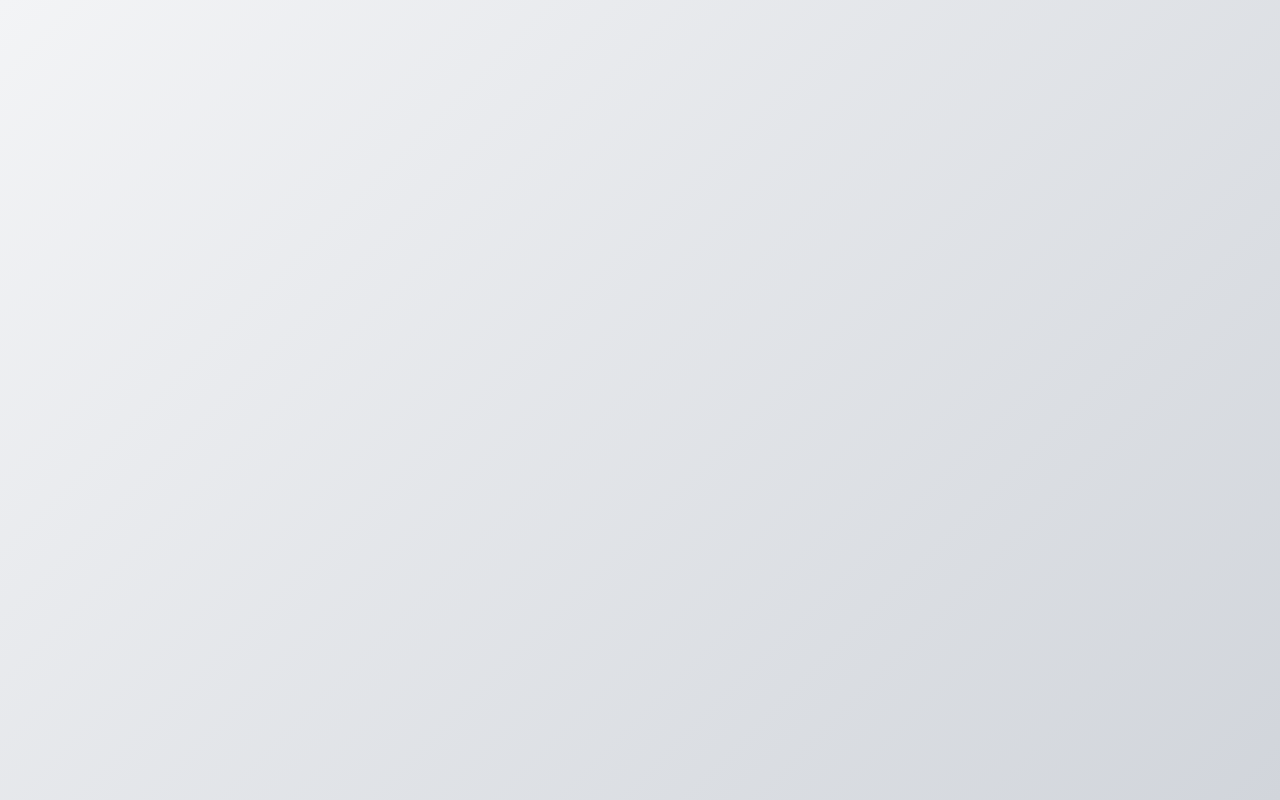
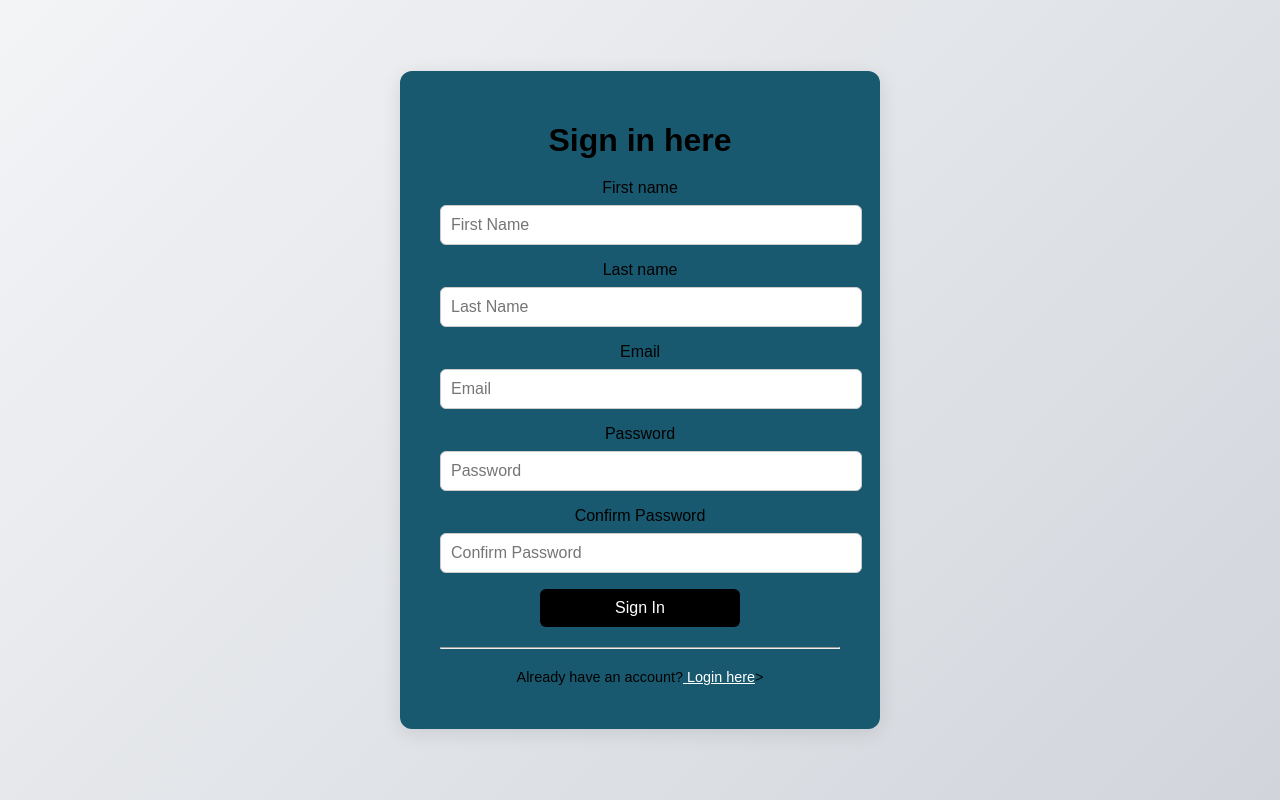
Before and after one commit to Hobist-social-app/frontend, a Vue app: page /signup in a window 1280 px wide. Before the commit this address had no page. Built offline with nearby package versions, Linux system fonts and the light colour scheme.

Commit message:
autentication fixes

```diff
--- a/src/api/authenticationApi.ts
+++ b/src/api/authenticationApi.ts
@@ -1,6 +1,6 @@
 import {URL} from '@/api/config'
 import {authenticationLoginRequestDto} from '@/dto/authenticationDto/AuthenticationLoginRequestDto'
-import {authenticationLoginResponseDto} from '@/dto/authenticationDto/AuthenticationLoginResponseDto'
+import {authenticationLoginResponseDto} from '@/dto/authenticationDto/authenticationResponseDto'
 
 export const authenticationApi ={
     login: async(payload: authenticationLoginRequestDto): Promise<authenticationLoginResponseDto> => {
--- a/src/design/style2.css
+++ b/src/design/style2.css
@@ -20,7 +20,7 @@ body {
 
     height: 100vh;
     width: 20%;
-    background-color: rgb(131, 0, 0);
+    background-color: rgb(25, 89, 111);
     color: black;
     border-right: 1px solid black;
     position: sticky;
--- a/src/dto/authenticationDto/authenticationLoginResponseDto.ts
+++ /dev/null
@@ -1,4 +0,0 @@
-
-export type AuthenticationLoginResponseDto=immutable<{
-    token:string
-}>
--- /dev/null
+++ b/src/dto/authenticationDto/authenticationResponseDto.ts
@@ -0,0 +1,5 @@
+
+export type AuthenticationResponseDto =immutable<{
+    id: string
+    token:string
+}>
--- /dev/null
+++ b/src/dto/authenticationDto/authenticationSignupRequestDto.ts
@@ -0,0 +1,9 @@
+import type {Immutable} from '@/types/immutable'
+
+export type AuthenticationSignupRequestDto=Immutable<{
+    name: string
+    surname: string
+    email: string
+    password:string
+    confirmPassword:string
+}>
--- a/src/pages/AuthenticationPage.vue
+++ b/src/pages/AuthenticationPage.vue
@@ -2,16 +2,16 @@
 import {ref} from 'vue'
 import {router} from '@/router'
 import type {AuthenticationLoginRequestDto} from '@/dto/authenticationDto/authenticationLoginRequestDto'
-import type {AuthenticationLoginResponseDto} from '@/dto/authenticationDto/authenticationLoginResponseDto'
-import {authenticationApi} from '@/api/authenticationApi'
 import {useAuthStore} from '@/stores/auth'
 
 const auth=useAuthStore()
 
-const user=ref<AuthenticationLoginRequestDto>({
+const user=ref<AuthenticationLoginRequestDto>({//M.G: ref is needed because types don't exist in runtime only compile time. so ref creates object that exist in runtime
   email:'',
   password:''
 })
+
+const errorMessage=ref('')
 
 async function handleSubmit(){
   try{
@@ -20,7 +20,10 @@ async function handleSubmit(){
   }
     catch (error){
       console.error('Error occurred: ',error.message);
-      const errorMessage=ref(error.message);
+      if(error.response?.status==403 || error.response?.status==401)
+        errorMessage.value="Incorrect email or password!"
+      else if(error.response?.status>= 500 && error.response?.status< 600)
+        errorMessage.value="Server error: "+error.response.data+ " please try again latter."
   }
 }
 
--- a/src/pages/HomePage.vue
+++ b/src/pages/HomePage.vue
@@ -1,5 +1,5 @@
 <script setup lang="ts">
-import Navbar from '@/components/shared/Navbar.vue'
+import Navbar from '@/components/Navbar.vue'
 import type {UserResponseDto as user} from "@/dto/userDto/userResponseDto";
 import type {PostResponseDto as post} from "@/dto/postDto/postResponseDto";
 
--- /dev/null
+++ b/src/pages/SignupPage.vue
@@ -0,0 +1,107 @@
+<script setup lang="ts">
+import {ref} from 'vue'
+import type {AuthenticationSignupRequestDto} from "@/dto/authenticationDto/authenticationSignupRequestDto";
+import {useAuthStore} from "@/stores/auth";
+import {router} from '@/router'
+
+const errorMessage=ref('')
+
+const auth=useAuthStore()
+
+const user=ref<AuthenticationSignupRequestDto>({
+  name:'',
+  surname:'',
+  email:'',
+  password:'',
+  confirmPassword:'',
+})
+
+const passwordRequirements=ref('')
+
+async function submit(){
+  try{
+    const requirements: string=ArePasswordRequirementsMet(user.value.password)
+    if (requirements!=''){
+      passwordRequirements.value= requirements
+      return
+    }
+
+    await auth.signup(user.value)
+    await router.push('/')
+  }
+  catch (error){
+    console.error("error ocurred",error.message)
+    if(error.response?.status == 401)
+      errorMessage.value=error.response.data
+    if(error.response?.status>= 500 && error.response?.status< 600)
+      errorMessage.value="Server error: " + error.response.data + ' please try again latter.'
+  }
+}
+
+function ArePasswordRequirementsMet(password: string): string{
+  let string:string=''
+  let digit=new RegExp('\\d')
+  let lower=new RegExp('.*[a-z].*')
+  let upper=new RegExp('.*[A-Z].*')
+
+  if(password.length < 8)
+    string=string.concat("Password must have more than 7 characters, ")
+
+  if(!digit.test(password))
+    string=string.concat("Password must have at least one digit, ")
+
+  if(!lower.test(password))
+    string=string.concat("Password must have at least one lowercase letter ")
+
+  if(!upper.test(password))
+    string=string.concat("Password must have at least one uppercase letter ")
+
+  return string
+}
+
+</script>
+
+<template>
+
+  <div id="outer-box">
+    <form @submit.prevent="submit" autocomplete="off">
+      <h1 class="heading">Sign in here</h1>
+
+      <!-- Error message display -->
+      <div v-if="errorMessage" class="error-message">
+        <span>{{errorMessage}}</span>
+      </div>
+
+      <!-- Password requirements display -->
+      <div v-if="passwordRequirements" class="password-requirements">
+        <strong>Password Requirements:</strong><br/>
+        <span> {{passwordRequirements}}</span>
+      </div>
+
+      <label>First name</label>
+      <input type="text" v-model="user.name" placeholder="First Name" class="input-controll">
+
+      <label>Last name</label>
+      <input type="text" v-model="user.surname" placeholder="Last Name" class="input-controll">
+
+
+      <label>Email</label>
+      <input type="email" v-model="user.email" placeholder="Email" class="input-controll">
+
+      <label>Password</label>
+      <input type="password" v-model="user.password" placeholder="Password" class="input-controll">
+
+      <label>Confirm Password</label>
+      <input type="password" v-model="user.confirmPassword" placeholder="Confirm Password" class="input-controll">
+
+      <button type="submit" class="button" value="signup">Sign In</button>
+    </form>
+    <hr>
+
+    <div class="noAcc">
+      <p> Already have an account?<router-link to ="/login"> Login here</router-link>></p>
+    </div>
+  </div>
+
+
+</template>
--- a/src/router/index.ts
+++ b/src/router/index.ts
@@ -7,6 +7,7 @@ export const router = createRouter({
     history: createWebHistory(),
     routes:[
         {path: '/login',component:() => import ('@/pages/AuthenticationPage.vue')},
+        {path: '/signup',component:()=> import ('@/pages/SignupPage.vue')},
         {path: '/', component:() => import  ('@/pages/HomePage.vue'), meta: {requiresAuth: true}}
     ]
 })
@@ -15,7 +16,7 @@ export const router = createRouter({
 //M.G: after this is claude code!!!
 router.beforeEach((to,from)=> {
     const auth = useAuthStore()
-    if (to.meta.requiresAuth && (!auth.isAuhtenticated || auth.isTokenExpired)){
+    if (to.meta.requiresAuth && (auth.isNotAuhtenticated || auth.isTokenExpired)){
         auth.logout()
         return '/login'
     }
--- a/src/stores/auth.ts
+++ b/src/stores/auth.ts
@@ -1,19 +1,17 @@
 import {defineStore} from 'pinia'
 import {jwtDecode} from 'jwt-decode'
 import axios from 'axios'
-import type {AuthenticationLoginResponseDto as LoginResponse} from "@/dto/authenticationDto/AuthenticationLoginResponseDto "
+import type {AuthenticationLoginResponseDto as Response} from "@/dto/authenticationDto/AuthenticationResponseDto "
+import type {AuthenticationLoginRequestDto as LoginRequest} from "@/dto/authenticationDto/authenticationLoginRequestDto";
+import type {AuthenticationSignupRequestDto as SignupRequest} from "@/dto/authenticationDto/authenticationSignupRequestDto";
 import {URL} from '@/api/config'
 import router from '@/router'
 
-//M.G: parts of code are from claude!
+//M.G: some parts of code are from claude!
 
 interface authState{
-    token: string | null
-}
-
-interface LoginCredentials {
-    email: string
-    password: string
+    userId:string
+    token: string
 }
 
 interface JwtPayload{
@@ -23,11 +21,12 @@ interface JwtPayload{
 
 export const useAuthStore = defineStore('auth',{
     state: () : authState=> ({
-       token: localStorage.getItem('token') || null,
+       token: localStorage.getItem('token') ,
+        userId: localStorage.getItem('userId')
     }),
 
     getters: {
-        isAuthenticated: (state): boolean => !!state.token,
+        isNotAuthenticated: (state): boolean => !!state.token,
         isTokenExpired: (state): boolean => {
             if  (!state.token) return true;
             const {exp} = jwtDecode<JwtPayload>(state.token)
@@ -36,14 +35,25 @@ export const useAuthStore = defineStore('auth',{
     },
 
     actions: {
-        async login(credentials: LoginCredentials): Promise<void> {
-            const {data} = await axios.post<LoginResponse>(`${URL}/authentication/login`,credentials)
+        async login(credentials: LoginRequest): Promise<void> {
+            const {data} = await axios.post<Response>(`${URL}/authentication/login`,credentials)
             this.token=data.token
+            this.userId=data.id
             localStorage.setItem('token',data.token)
+            localStorage.setItem('userid',data.id)
+        },
+        async signup(credentials: SignupRequest): promise<void>{
+            const {data} = await axios.post<Response>(`${URL}/authentication/users`,credentials)
+            this.token=data.token
+            this.userId=data.id
+            localStorage.setItem('token',data.token)
+            localStorage.setItem('userid',data.id)
         },
         logout():void {
             this.token = null
+            this.userId = null
             localStorage.removeItem('token')
+            localStorage.removeItem('userId')
         },
     },
 })
```
Also changed, not shown: src/components/Navbar.vue (renamed from src/components/shared/Navbar.vue).
